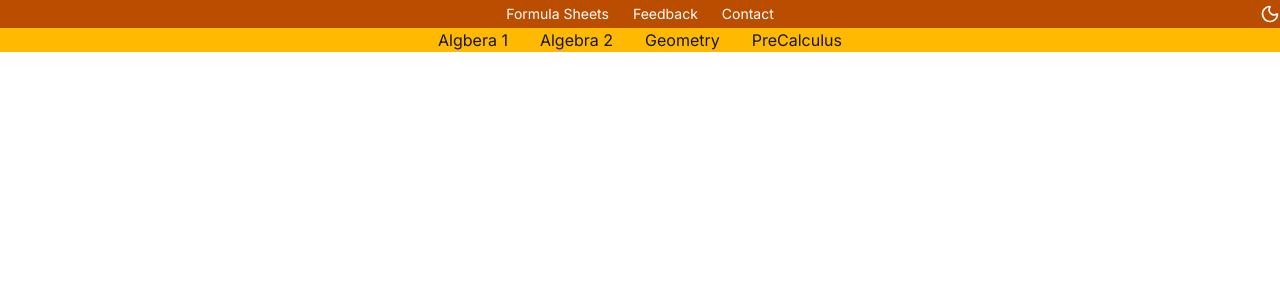
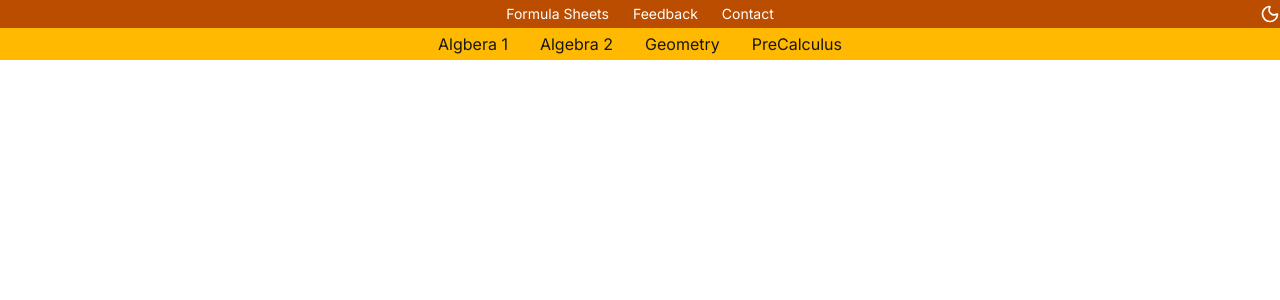
Before and after one commit to dakshs-07/math-notes, a Next.js app: page / in a window 1280 px wide. Shown: the top 300 px of the page. Built offline with nearby package versions, Linux system fonts and the light colour scheme.

Commit message:
fixed navbar spacing

```diff
--- a/components/Navbar.jsx
+++ b/components/Navbar.jsx
@@ -5,7 +5,7 @@ function Navbar() {
     const linkstyle = "hover:underline hover:opacity-70"
   return (
     <div>
-        <div className='bg-amber-400 flex justify-center items-center gap-8'>
+        <div className='bg-amber-400 flex justify-center items-center gap-8 py-1'>
             <Link href="/" className={linkstyle}>Algbera 1</Link>
             <Link href="/" className={linkstyle}>Algebra 2</Link>
             <Link href="/" className={linkstyle}>Geometry</Link>
```
